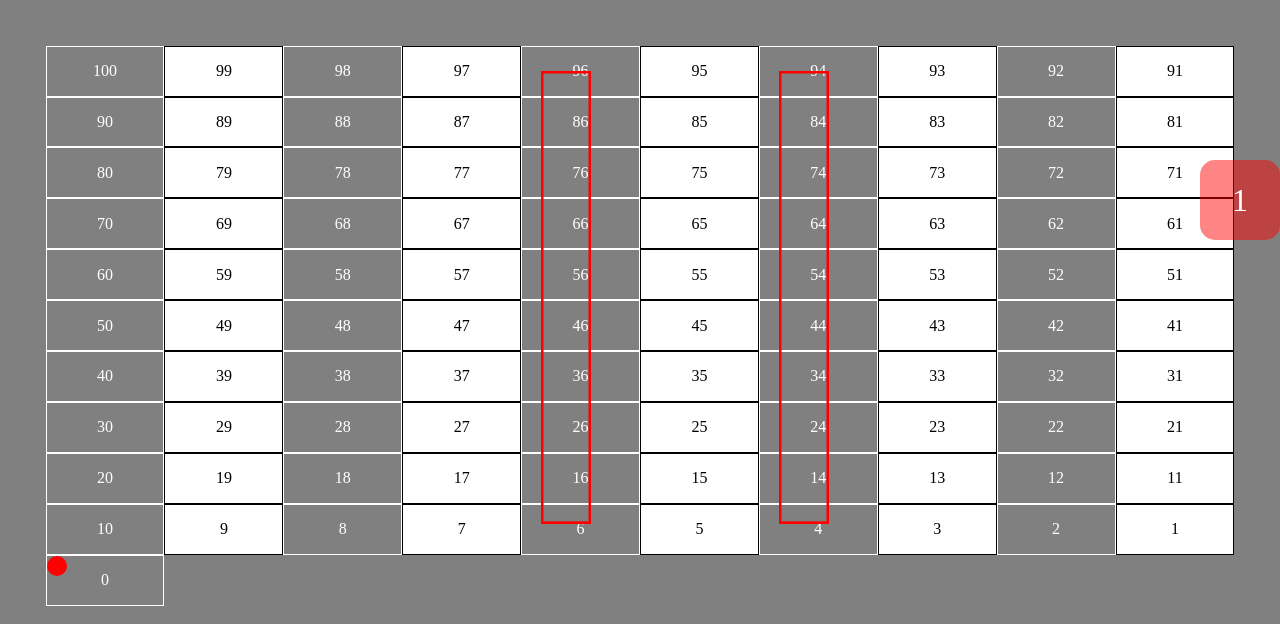
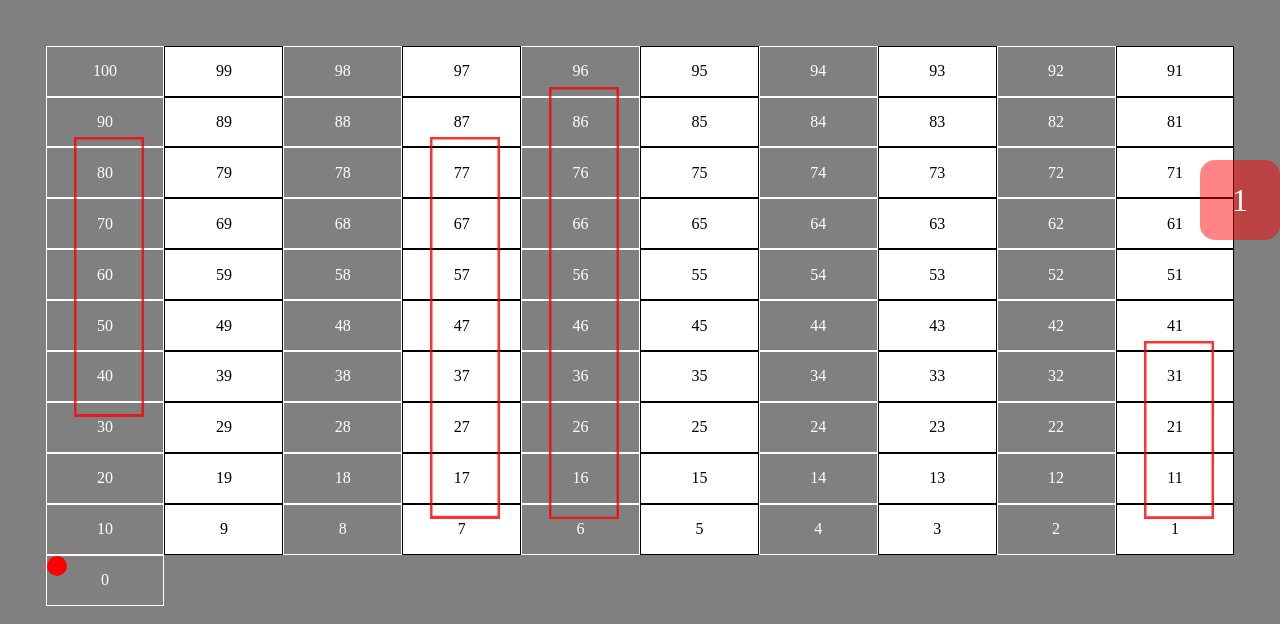
Before and after one commit to hariommd/problem-solving-projects, a plain HTML site: page snake-ladder/index.html in a window 1280 px wide. Drawn offline with Linux system fonts and the light colour scheme.

Commit message:
draw ladder rectangle fuction tried

```diff
--- a/snake-ladder/index.html
+++ b/snake-ladder/index.html
@@ -149,8 +149,11 @@
 
         // Creating Ladder List
         let ladderList = {
-            4:11,
-            6:96
+            4:41,
+            6:96,
+            7:87,
+            28:90,
+
         };
 
         //Checking if Ladder is Present on Current Move
@@ -164,42 +167,39 @@
         };
 
         //Decorating Ladder Presence
-        const genRanHex = size => [...Array(size)].map(() => Math.floor(Math.random() * 16).toString(16)).join('');
         for (const [key, value] of Object.entries(ladderList)) {
-            let color = genRanHex(6)
-            // document.getElementById(`box-item${key}`).style.backgroundColor=`#${color}`;
-            // document.getElementById(`box-item${value}`).style.backgroundColor=`#${color}`;
-            console.log("This info for>>>",key,document.getElementById(`box-item${key}`).getBoundingClientRect(),document.getElementById(`box-item${value}`).getBoundingClientRect())
-            let {x,y,height} = document.getElementById(`box-item${key}`).getBoundingClientRect();
-            //let {y} = document.getElementById(`box-item${value}`).getBoundingClientRect();
+            let ladderUpPoint = document.getElementById(`box-item${value}`).getBoundingClientRect();
+            let ladderDownPoint = document.getElementById(`box-item${key}`).getBoundingClientRect();
 
-            let ladderTopHeight = document.getElementById(`box-item${value}`).getBoundingClientRect().height;
-            // let height = Math.abs(y-x);
-            drawLadder(key,x,y,height)
-            // <svg width="500" height="500"><line x1="50" y1="50" x2="350" y2="50" stroke="red"/></svg>
+            let top = ladderUpPoint.top + ladderUpPoint.height - 30
+            let height = ladderDownPoint.top - ladderUpPoint.height - ladderUpPoint.top + 25
+            let left = ladderUpPoint['x'] + 8
+            let skew = null;
+            if(ladderUpPoint['x']!==ladderDownPoint['x']){
+                skew = 45;
+                console.log(skew)
+            }
+
+            console.log("Ladder Up",ladderUpPoint)
+            console.log("Ladder Down",ladderDownPoint)
+
+            drawLadder(left,top,height,skew)
         };
 
         //Ladder Drawer
-        function drawLadder(key,x,y,height){
+        function drawLadder(left,top,height,skew){
 
             let svgContainer = document.createElementNS('http://www.w3.org/2000/svg', 'svg')
             let svgRect = document.createElementNS('http://www.w3.org/2000/svg', 'rect')
 
+            svgContainer.setAttribute('height',height);
+            svgContainer.setAttribute('width','70px');
+            svgContainer.style.cssText=`position:absolute;left:${left};top:${top};transform:skewX${skew}deg`
 
-            svgContainer.setAttribute("height",y-height);
-            svgContainer.setAttribute("width",50);
-            svgContainer.id=`svgforBox${key}`;
-            svgContainer.style.position="absolute";
-            svgContainer.style.top=height;
-            svgContainer.style.left=x;
+            svgRect.setAttribute('height',height);
+            svgRect.setAttribute('width','70px');
 
-            svgRect.setAttribute("height",y-height);
-            svgRect.setAttribute("width",50);
-            svgRect.setAttribute("stroke", "#f00");
-            svgRect.setAttribute("stroke-width", "5px");
-            svgRect.setAttribute("fill", "transparent");
-
-
+            svgRect.style.cssText = `fill:transparent;stroke:#f00;stroke-width:5px;opacity:0.8;`;
 
             svgContainer.appendChild(svgRect)
             document.getElementsByClassName('snake-ladder-container')[0].appendChild(svgContainer);
```
